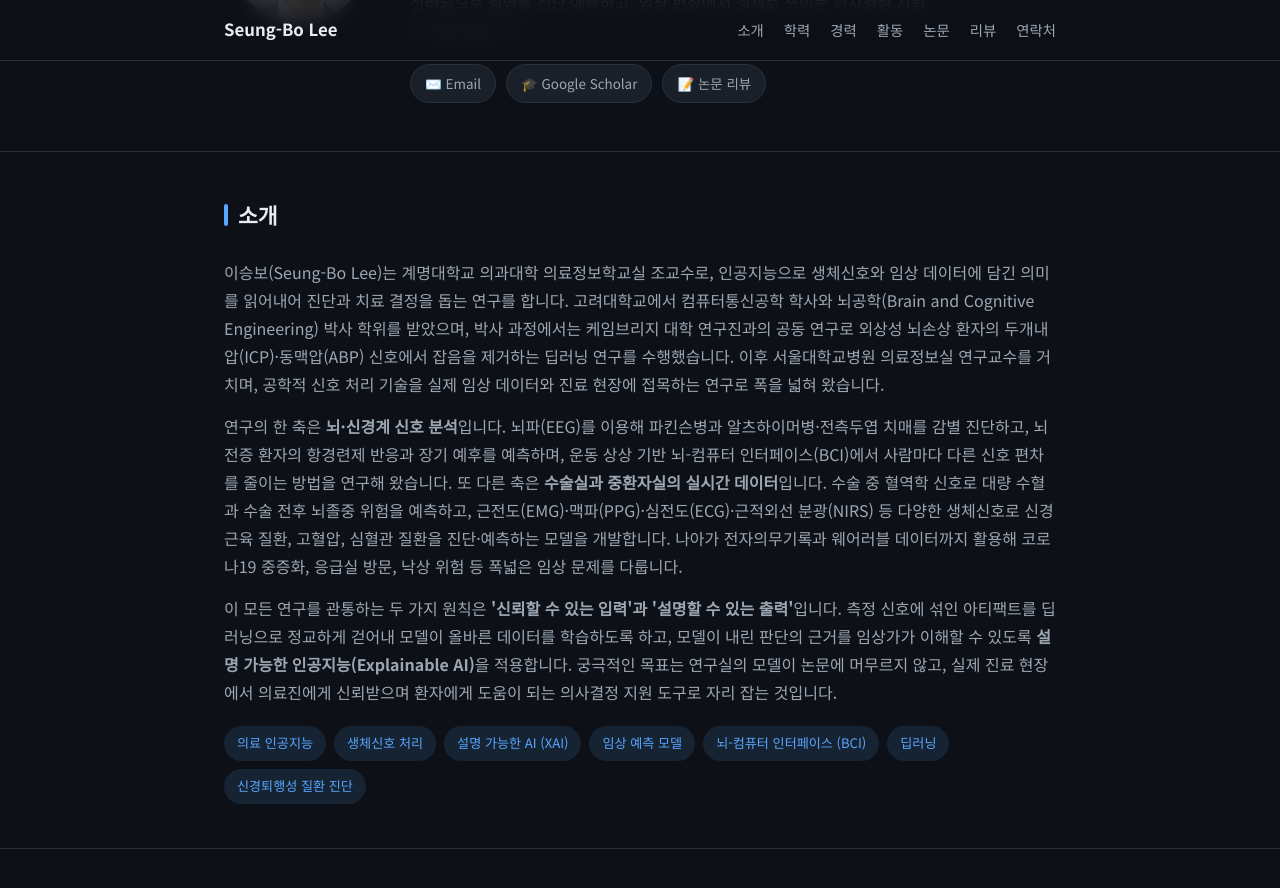
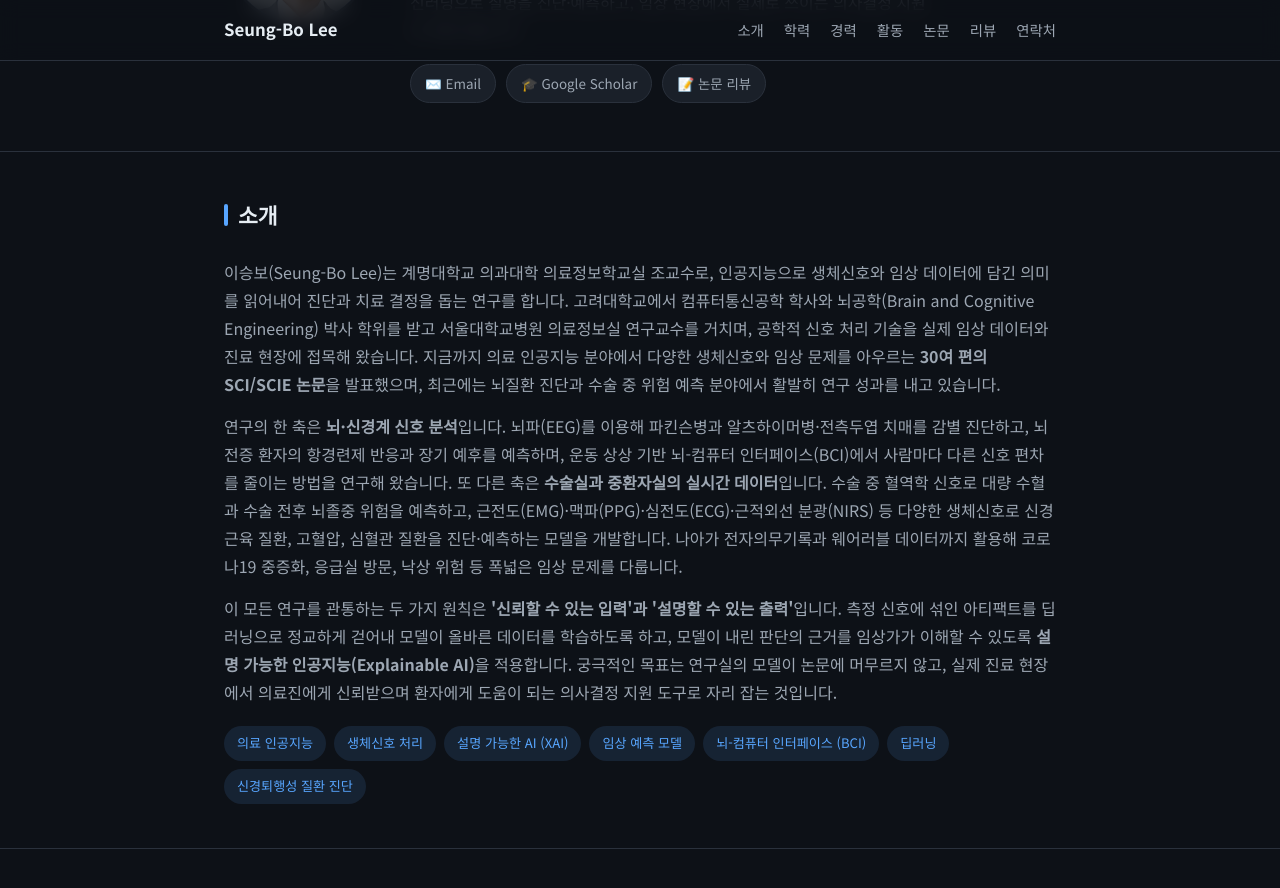
Before and after one commit to doranmom/doranmom.github.io, a Jekyll site: the page index.html, which Jekyll copies as it is, in a window 1280 px wide and 900 px high, scrolled down 336 px. Shown: the top 888 px of the window. Built offline with Jekyll 4.4.1, drawn with Linux system fonts in a browser that asks for light colours.

Commit message:
De-emphasize early Cambridge work; foreground overall body of work in About

```diff
--- a/index.html
+++ b/index.html
@@ -218,10 +218,10 @@
         <p class="lead">
           이승보(Seung-Bo Lee)는 계명대학교 의과대학 의료정보학교실 조교수로,
           인공지능으로 생체신호와 임상 데이터에 담긴 의미를 읽어내어 진단과 치료 결정을 돕는 연구를 합니다.
-          고려대학교에서 컴퓨터통신공학 학사와 뇌공학(Brain and Cognitive Engineering) 박사 학위를 받았으며,
-          박사 과정에서는 케임브리지 대학 연구진과의 공동 연구로 외상성 뇌손상 환자의 두개내압(ICP)·동맥압(ABP) 신호에서
-          잡음을 제거하는 딥러닝 연구를 수행했습니다. 이후 서울대학교병원 의료정보실 연구교수를 거치며,
-          공학적 신호 처리 기술을 실제 임상 데이터와 진료 현장에 접목하는 연구로 폭을 넓혀 왔습니다.
+          고려대학교에서 컴퓨터통신공학 학사와 뇌공학(Brain and Cognitive Engineering) 박사 학위를 받고
+          서울대학교병원 의료정보실 연구교수를 거치며, 공학적 신호 처리 기술을 실제 임상 데이터와 진료 현장에 접목해 왔습니다.
+          지금까지 의료 인공지능 분야에서 다양한 생체신호와 임상 문제를 아우르는 <strong>30여 편의 SCI/SCIE 논문</strong>을 발표했으며,
+          최근에는 뇌질환 진단과 수술 중 위험 예측 분야에서 활발히 연구 성과를 내고 있습니다.
         </p>
         <p class="lead">
           연구의 한 축은 <strong>뇌·신경계 신호 분석</strong>입니다. 뇌파(EEG)를 이용해 파킨슨병과 알츠하이머병·전측두엽 치매를 감별 진단하고,
```
